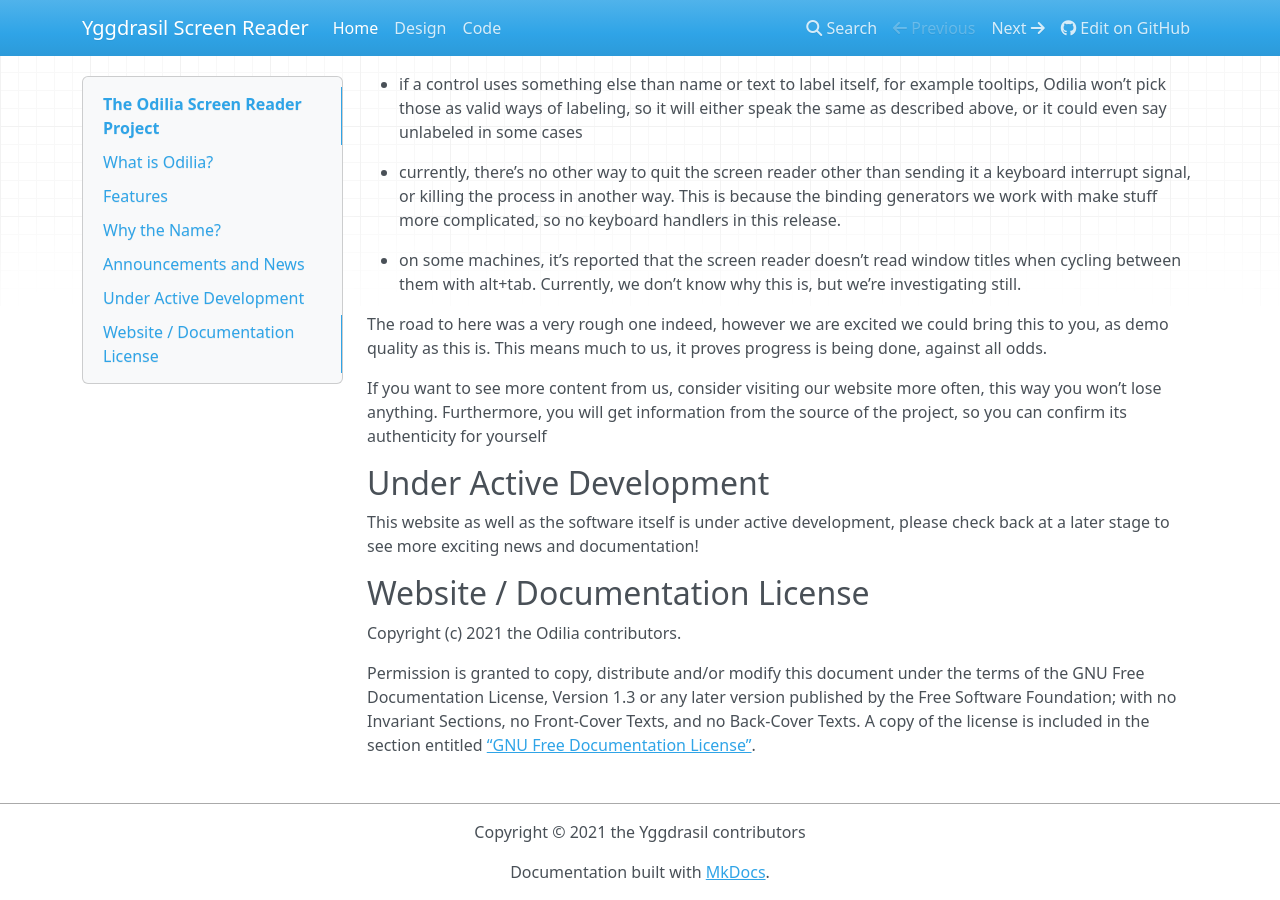
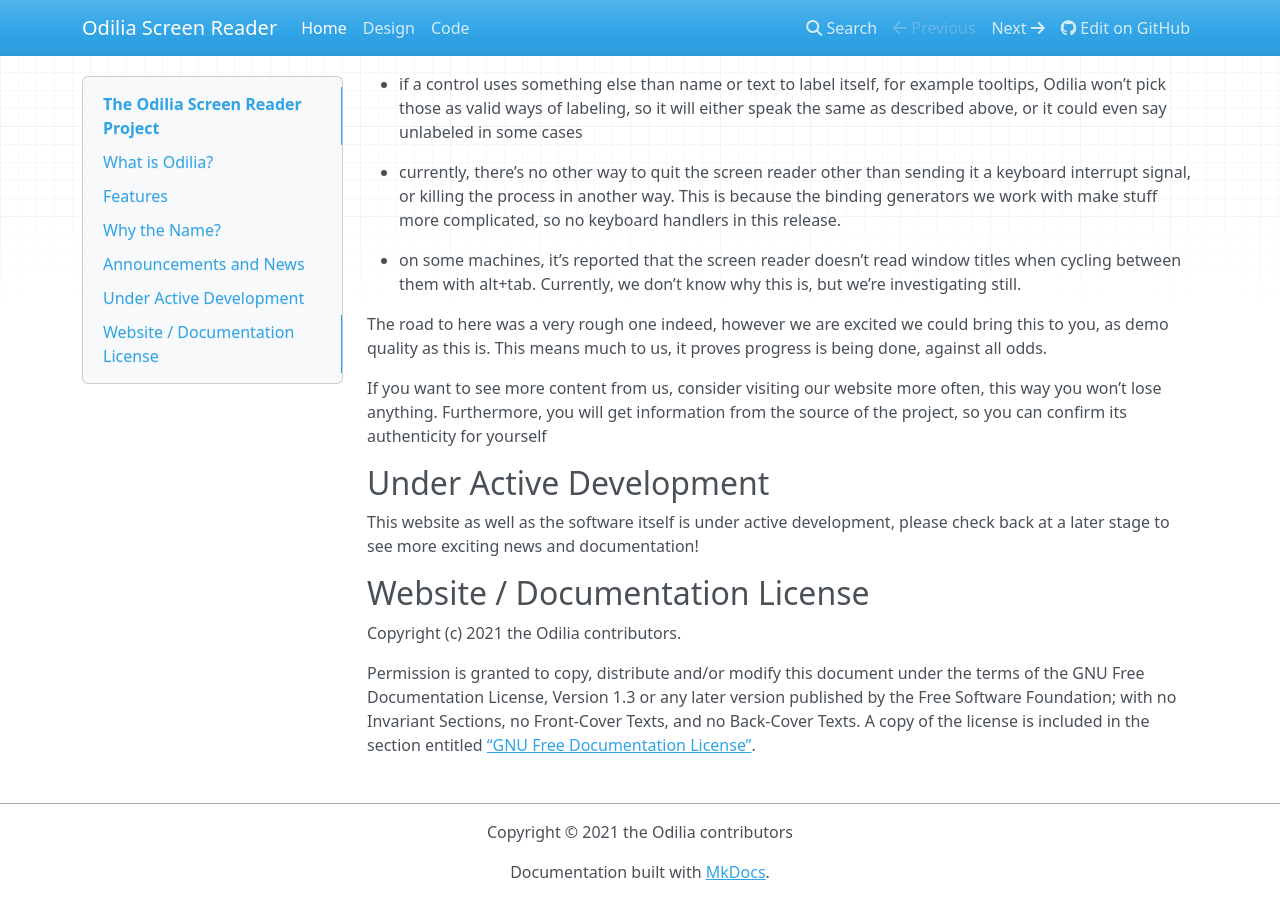
Before and after one commit to brogar2000/site, an MkDocs documentation site: the page built from docs/index.md, in a window 1280 px wide and 900 px high, scrolled down 2088 px. Built offline with MkDocs 1.6.1, drawn with Linux system fonts in a browser that asks for light colours; nearby versions of some CDN libraries.

Commit message:
Update mkdocs.yml

```diff
--- a/mkdocs.yml
+++ b/mkdocs.yml
@@ -1,7 +1,7 @@
-site_name: Yggdrasil Screen Reader
+site_name: Odilia Screen Reader
 site_url: https://yggdrasil-sr.github.io
-site_author: The Yggdrasil contributors
-copyright: Copyright © 2021 the Yggdrasil contributors
+site_author: The Odilia contributors
+copyright: Copyright © 2021 the Odilia contributors
 site_description: |
   A modern, feature-rich screen reader for the Linux desktop, built in Rust.
 
```
